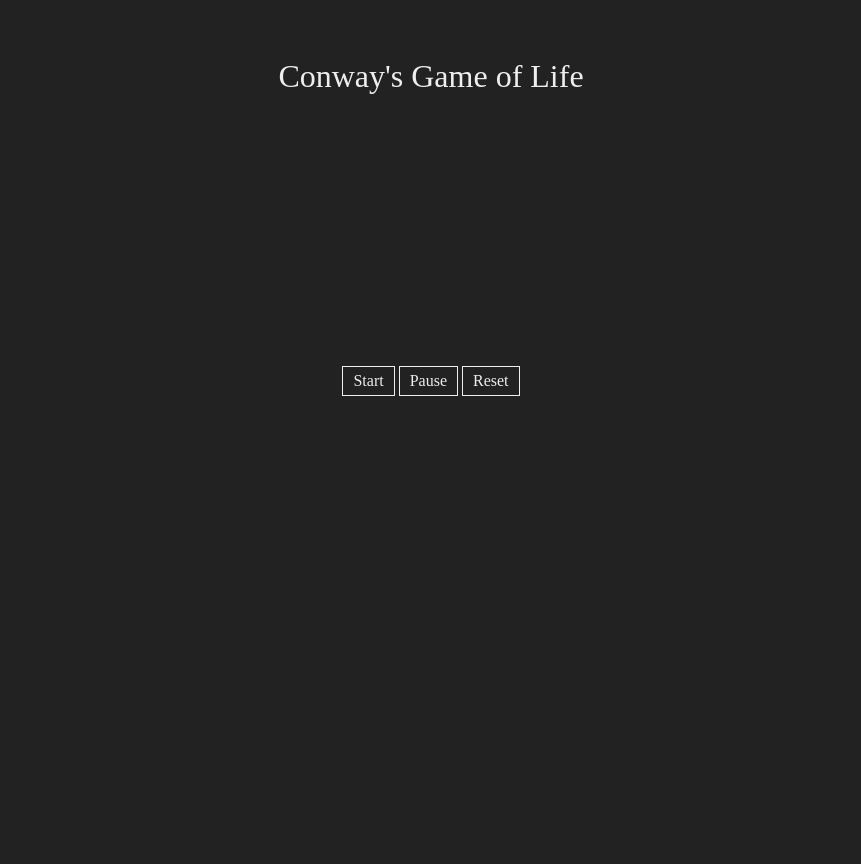
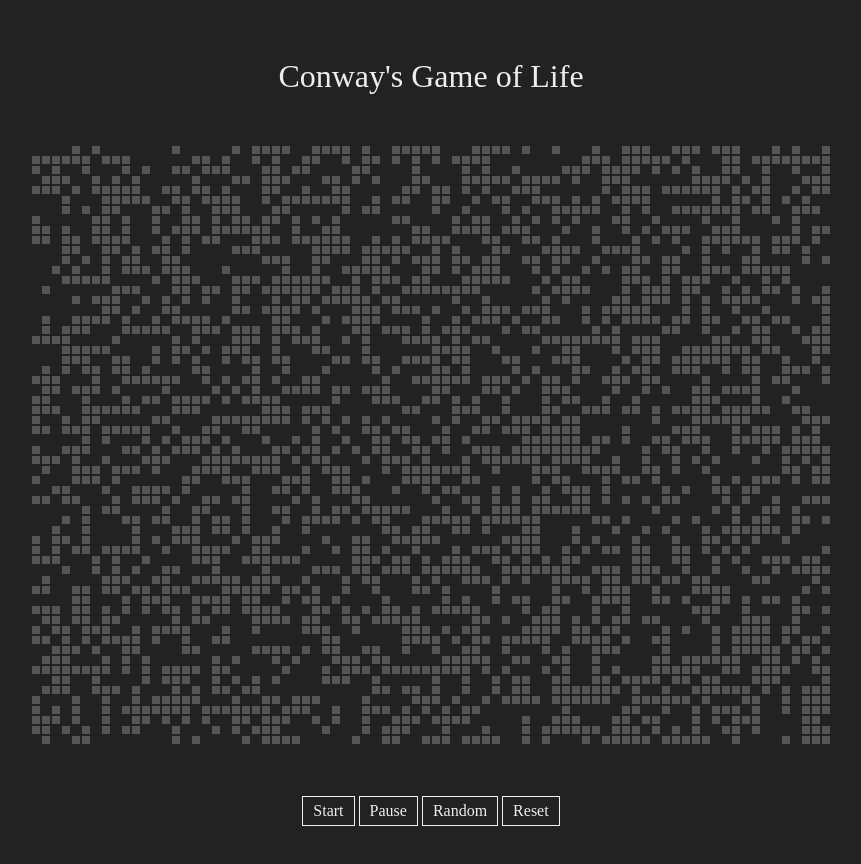
Before and after one commit to lewisbooth/gameoflife, a website: page app/index.html in a window 1280 px wide. Shown: the whole page, without its empty margins (209-1070 px from the left). Before the commit the page ends 800 px from the top, so only its background shows below. Drawn offline with Linux system fonts and the light colour scheme; a web font is replaced by a local one.

Commit message:
JS setup, grid rendering & buttons working

```diff
--- a/app/index.html
+++ b/app/index.html
@@ -2,17 +2,19 @@
     <head>
         <title>Game of Life</title>
         <link rel="stylesheet" href="css/styles.css">
-        <script src="js/gameoflife.js"></script>
     </head>
     <body>
         <h1>Conway's Game of Life</h1>
 
         <div class="game-container">
-            <canvas id="game"></canvas>
+            <canvas id="game" width="801px" height="601px"></canvas>
         </div>
 
         <button id="start">Start</button>
         <button id="pause">Pause</button>
+        <button id="randomize">Random</button>
         <button id="reset">Reset</button>
+
+        <script src="js/gameoflife.js"></script>
     </body>
 </html>
--- a/app/js/gameoflife.js
+++ b/app/js/gameoflife.js
@@ -0,0 +1,64 @@
+ const  config = {
+            blockSize: 10,
+            cellActiveColor: "#555",
+            cellInactiveColor: "#222"
+        },
+
+        game = document.getElementById('game'),
+        canvas = game.getContext('2d'),
+        blocksX = Math.floor(game.width / config.blockSize),
+        blocksY = Math.floor(game.height / config.blockSize),
+        totalBlocks = blocksX * blocksY,
+
+        startButton = document.querySelector('#start'),
+        pauseButton = document.querySelector('#pause'),
+        randomButton = document.querySelector('#randomize'),
+        resetButton = document.querySelector('#reset');
+
+let     gridCurrent = new Array(totalBlocks),
+        gridNext = new Array(totalBlocks),
+        paused = false;
+
+// Creates 2D array with state indicator of 0 [x, y, state]
+function initializeArray() {
+    let x = 0, y = 0;
+    for (i = 0; i < totalBlocks; i++) {
+        if (x == blocksX) {
+            x = 0;
+            y++;
+        }
+        gridCurrent[i] = [x * config.blockSize, y * config.blockSize, 0];
+        x++
+    };
+    gridNext = gridCurrent;
+    drawGrid();
+}
+
+function randomizeArray() {
+    gridCurrent.forEach(data => {
+        data[2] = Math.round(Math.random());
+    });
+    drawGrid();
+}
+
+function drawGrid() {
+    gridCurrent.forEach(data => {
+        canvas.beginPath();
+        canvas.rect(data[0] + 1, data[1] + 1, config.blockSize - 2, config.blockSize - 2);
+        if (data[2] == 0 ? canvas.fillStyle = config.cellInactiveColor : canvas.fillStyle = config.cellActiveColor);
+        canvas.fill();
+        canvas.closePath();
+    });
+}
+
+function calculateFrame() {
+    drawGrid();
+}
+
+startButton.addEventListener('click', calculateFrame);
+randomButton.addEventListener('click', randomizeArray);
+resetButton.addEventListener('click', initializeArray);
+pauseButton.addEventListener('click', function() {paused = true});
+
+initializeArray();
+randomizeArray();
--- a/app/scss/styles.scss
+++ b/app/scss/styles.scss
@@ -17,11 +17,8 @@ body {
     padding: 50px;
 }
 
-.game-container {
-    padding: 50px 0;
-    width: 100%;
-    display: block;
-    clear: both;
+h1 {
+    margin: 0;
 }
 
 button {
@@ -48,3 +45,10 @@ button:focus {
     -webkit-box-shadow: none;
             box-shadow: none;
 }
+
+.game-container {
+    padding: 50px 0;
+    width: 100%;
+    display: block;
+    clear: both;
+}
--- a/gulpfile.js
+++ b/gulpfile.js
@@ -14,6 +14,7 @@ gulp.task('default', ['sass'], function () {
     });
 
     gulp.watch("app/scss/*.scss", ['sass']);
+    gulp.watch("./app/js/*.js").on("change", reload);
     gulp.watch("./app/*.html").on("change", reload);
 });
 
```
Also changed, not shown: app/css/styles.css.
